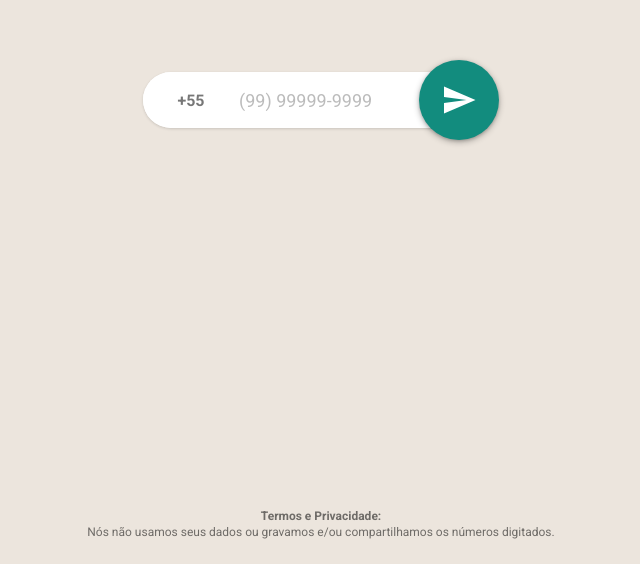
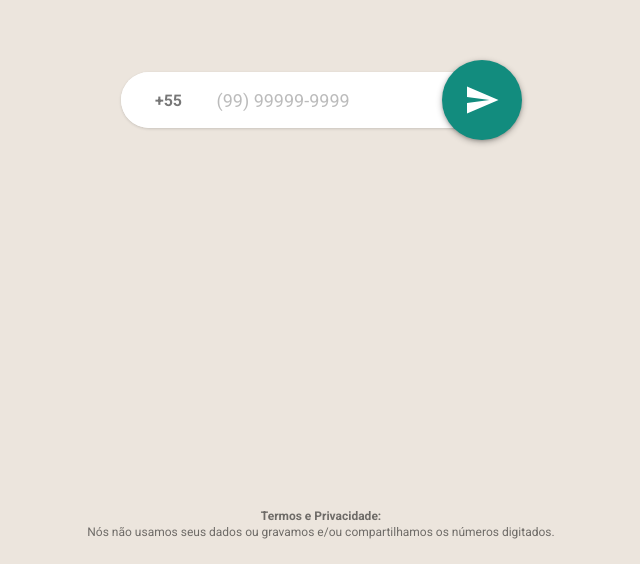
Before and after one commit to marcelo-ribeiro/abrir-contato-whatsapp, a website built with webpack: page app/index.html in a window 1280 px wide. Shown: the part 236-800 px from the top of the page, without its empty margins (319-959 px from the left). Built offline with nearby package versions, Linux system fonts and the light colour scheme.

Commit message:
Refatorando

```diff
--- a/app/styles/main.scss
+++ b/app/styles/main.scss
@@ -126,7 +126,6 @@ form {
   background: #fff;
   box-shadow: 0 1px 3px rgba(#000, 0.15);
   border-radius: 2em 0 0 2em;
-  max-width: calc(1.5rem * 12);
   padding-right: 0.75rem;
 }
 
@@ -168,10 +167,8 @@ label {
   }
 
   &-phone {
-    padding-right: 2rem;
+    padding-right: 2.5rem;
     font-size: 1.125rem;
-    border-top-right-radius: 0;
-    border-bottom-right-radius: 0;
   }
 
   &::placeholder {
@@ -204,7 +201,7 @@ button {
   align-items: center;
   justify-content: center;
   flex-shrink: 0;
-  margin-left: -0.75rem;
+  margin-left: -2rem;
   padding: 0;
   width: 5rem;
   height: 5rem;
```
Also changed, not shown: app/manifest.webmanifest, dist/style.css.
